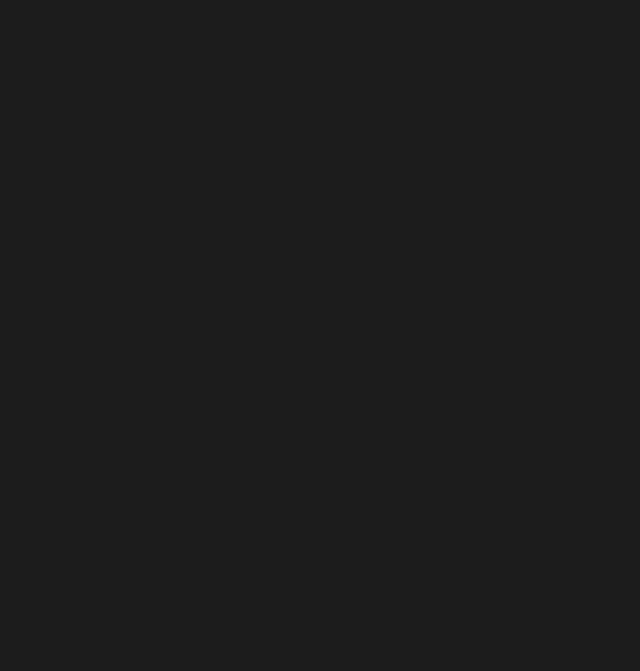
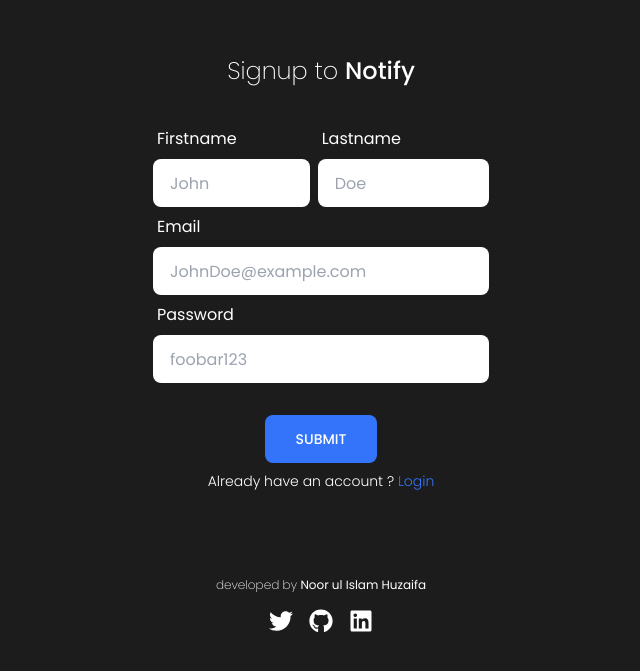
Before and after one commit to n-huzaifa/Notify-FE, a React (Create React App) app: page /signup in a window 1280 px wide. Before the commit this address had no page. Shown: the part 127-798 px from the top of the page, without its empty margins (319-959 px from the left). Built offline with nearby package versions, Linux system fonts and the light colour scheme.

Commit message:
Nested Route Removal & Signup creation

```diff
--- a/src/Router.jsx
+++ b/src/Router.jsx
@@ -1,18 +1,16 @@
 import React from "react";
 import Auth from "./pages/Auth";
-import Home from "./pages/Home.jsx";
+import Login from "./components/auth/Login";
+import Signup from "./components/auth/Signup";
 import { BrowserRouter, Route, Routes } from "react-router-dom";
-import Login from "./components/auth/Login";
 
 function Router() {
   return (
     <BrowserRouter>
       <Routes>
-        <Route path='/' element={<Home />} />
-        <Route path='auth' element={<Login />}>
-          <Route path='login' element={<Login />} />
-          <Route path='signup' element={<Login />} />
-        </Route>
+        <Route path='/' element={<Auth />} />
+        <Route path='login' element={<Login />} />
+        <Route path='signup' element={<Signup />} />
       </Routes>
     </BrowserRouter>
   );
--- a/src/components/auth/Login.jsx
+++ b/src/components/auth/Login.jsx
@@ -17,7 +17,7 @@ function login() {
           <input
             id='login-email'
             type='email'
-            placeholder='Enter your E-mail'
+            placeholder='foo@bar.com'
             className='input w-full max-w-xs'
           />
           <label htmlFor='login-password' className='label'>
@@ -26,15 +26,22 @@ function login() {
           <input
             id='login-password'
             type='password'
-            placeholder='Enter your Password'
+            placeholder='foobar123'
             className='input w-full max-w-xs'
           />
-          <div className='flex justify-center'>
+          <div className='flex flex-col justify-center items-center space-y-2'>
             <input
               type='submit'
               value='Submit'
-              className='btn bg-primary border-none text-white font-medium mt-8 '
+              className='btn bg-primary border-none text-white font-medium mt-8 w-2/6 '
             />
+            <span className='text-sm font-light text-center'>
+              Don't have an account ?
+              <a href='https://google.com' className='text-primary'>
+                {" "}
+                Signup
+              </a>
+            </span>
           </div>
         </div>
       </form>
--- a/src/components/auth/Signup.jsx
+++ b/src/components/auth/Signup.jsx
@@ -0,0 +1,77 @@
+import React from "react";
+import Footer from "../Footer";
+
+function Signup() {
+  return (
+    <div className='flex flex-col items-center justify-center h-screen font-poppins text-white'>
+      <form>
+        <div className=' w-96 p-6'>
+          <div className='flex item-center justify-center mb-8'>
+            <span className=' text-2xl font-extralight'>
+              Signup to <span className='font-medium'>Notify</span>
+            </span>
+          </div>
+          <div className='flex space-x-2'>
+            <div className='flex flex-col'>
+              <label htmlFor='firstname' className='label'>
+                Firstname
+              </label>
+              <input
+                id='firstname'
+                type='text'
+                placeholder='John'
+                className='input w-full max-w-xs'
+              />
+            </div>
+            <div className='flex flex-col'>
+              <label htmlFor='lastname' className='label'>
+                Lastname
+              </label>
+              <input
+                id='lastname'
+                type='text'
+                placeholder='Doe'
+                className='input w-full '
+              />
+            </div>
+          </div>
+          <label htmlFor='email' className='label'>
+            Email
+          </label>
+          <input
+            id='email'
+            type='email'
+            placeholder='JohnDoe@example.com'
+            className='input w-full '
+          />
+          <label htmlFor='password' className='label'>
+            Password
+          </label>
+          <input
+            id='password'
+            type='password'
+            placeholder='foobar123'
+            className='input w-full'
+          />
+          <div className='flex flex-col justify-center items-center space-y-2'>
+            <input
+              type='submit'
+              value='Submit'
+              className='btn bg-primary border-none text-white font-medium mt-8 w-2/6 '
+            />
+            <span className='text-sm font-light text-center'>
+              Already have an account ?
+              <a href='https://google.com' className='text-primary'>
+                {" "}
+                Login
+              </a>
+            </span>
+          </div>
+        </div>
+      </form>
+      <Footer />
+    </div>
+  );
+}
+
+export default Signup;
--- a/src/pages/Auth.jsx
+++ b/src/pages/Auth.jsx
@@ -1,7 +1,21 @@
 import React from "react";
+import Footer from "../components/Footer";
 
 function Auth() {
-  return <div>auth</div>;
+  return (
+    <div className='flex flex-col items-center justify-center h-screen font-poppins text-white'>
+      <form>
+        <div className=' w-96 p-6'>
+          <div className='flex item-center justify-center mb-8'>
+            <span className=' text-2xl font-extralight'>
+              Welcome to <span className='font-medium'>Notify</span>
+            </span>
+          </div>
+        </div>
+      </form>
+      <Footer />
+    </div>
+  );
 }
 
 export default Auth;
```
